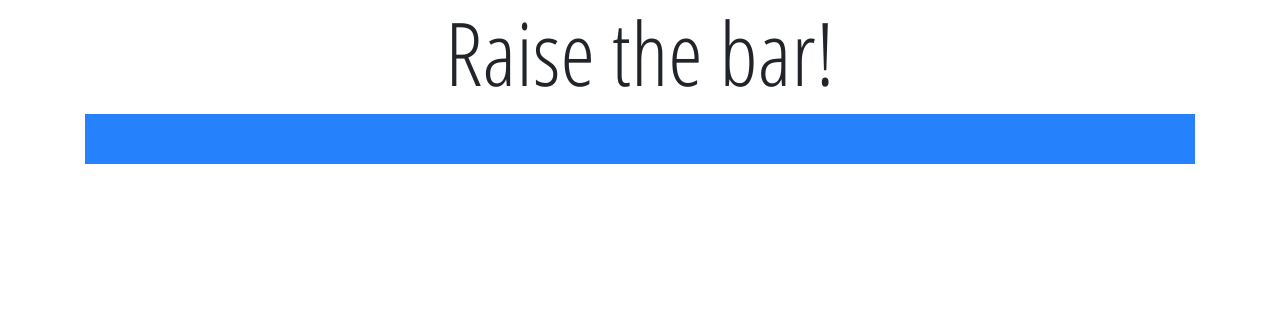
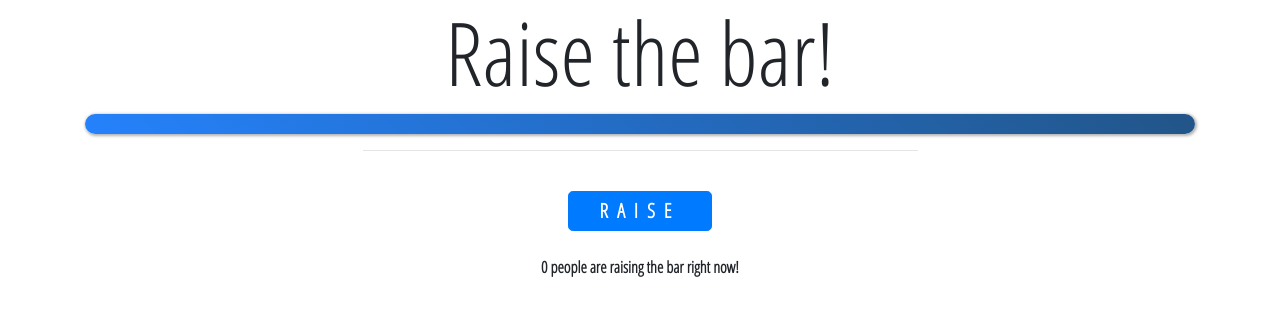
Before and after one commit to dsykex/Multimize, an Angular app in the folder multi-client/: page / in a window 1280 px wide. Shown: the top 316 px of the page. Built offline with nearby package versions, Linux system fonts and the light colour scheme; no server answers.

Commit message:
Createda  simple bar raiser multi-client game!

```diff
--- a/multi-client/src/app/app.component.html
+++ b/multi-client/src/app/app.component.html
@@ -4,7 +4,10 @@
     <div class="row">
         <div class="col col-12 text-center">
             <h1 class="display-2">Raise the bar!</h1>
-            <div class="bar" [ngStyle]="{'width': width+'%'}" (click)="updateWidth(updateVal)"></div>
+            <div class="bar" [ngStyle]="{'width': width+'%'}"></div>
+            <hr class="w-50">
+            <button class="btn btn-lg btn-primary my-4" (click)="updateWidth(updateVal)">Raise</button>
+            <p class="adj">{{connections}} {{adj}} are raising the bar right now!</p>
         </div>
     </div>
 </div>
--- a/multi-client/src/app/app.component.scss
+++ b/multi-client/src/app/app.component.scss
@@ -1,6 +1,20 @@
 .bar{
     width:100%;
-    height:50px;
-    background:#2582fc;
+    height:20px;
+    background:linear-gradient(45deg, #2582fc, #258);
+    box-shadow: 1px 1px 3px 1px rgba(0,0,0,0.3);
     transition: all 0.5s ease-in-out;
+
+    border-radius:12px;
 }
+
+.btn{
+    font-weight: bold;
+    text-transform: uppercase;
+    letter-spacing: 9px;
+    padding: 4px 30px;
+}
+
+.adj{
+    font-weight: bold;
+}
--- a/multi-client/src/app/app.component.ts
+++ b/multi-client/src/app/app.component.ts
@@ -11,13 +11,25 @@ export class AppComponent {
 
   socket: any;
   width: number;
-  updateVal: number = 1;
+  updateVal: number = 0.5;
+  connections: number = 0;
+
+  adj = 'people';
   constructor()
   {
     this.socket = io('https://mighty-thicket-03422.herokuapp.com/');
 
     this.socket.on('width_value', val => {
       this.width = val;
+    })
+
+    this.socket.on('connections_changed', cons => {
+      this.connections = cons;
+      if(this.connections > 1 || this.connections == 0)
+        this.adj = 'people';
+      else
+        this.adj = 'person';
+
     })
   }
 
```
Also changed, not shown: 1 other file (tests, documents, lock files or other folders).
